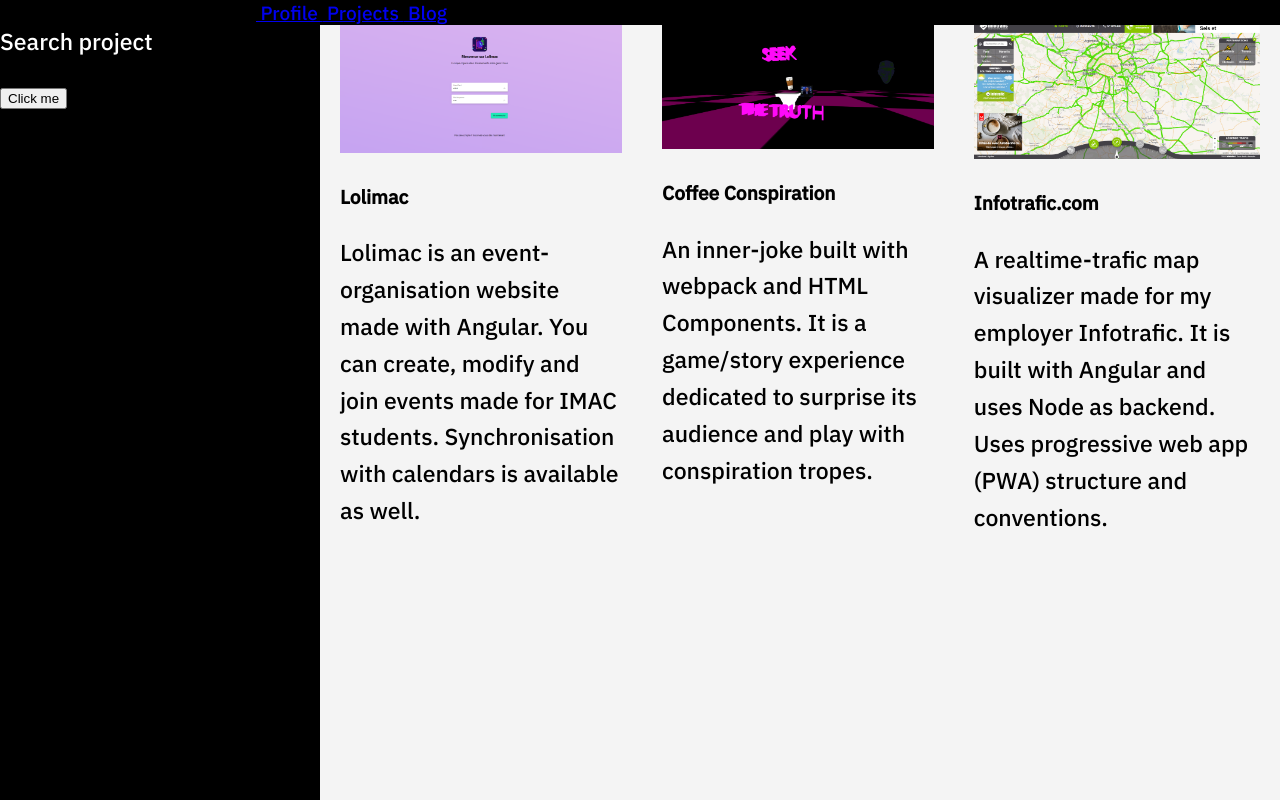
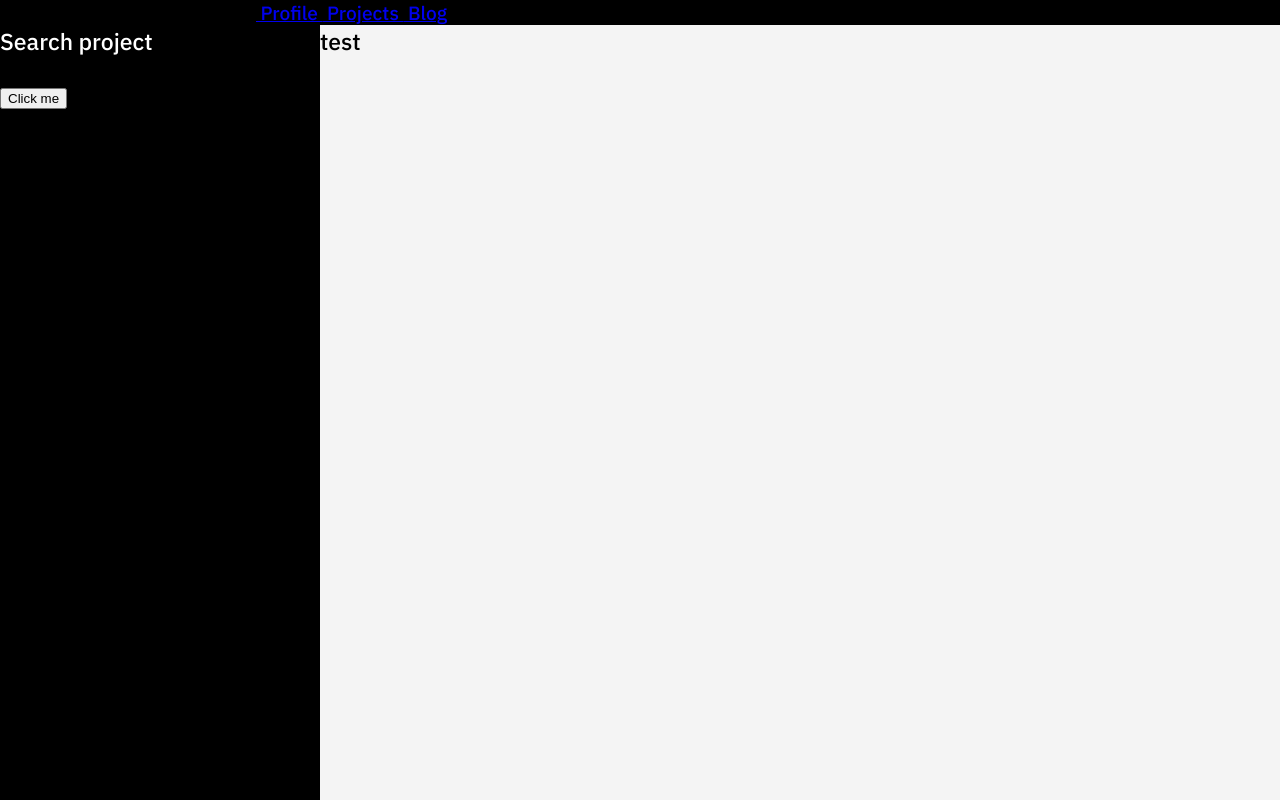
Before and after one commit to guillaume-haerinck/portfolio, a Vue app: page /#/projects in a window 1280 px wide. Both pictures are taken after a click on the button "Click me". Shown: the top 800 px of the page. Built offline with nearby package versions, Linux system fonts and the light colour scheme.

Commit message:
Showof computed property

```diff
--- a/src/views/Projects.vue
+++ b/src/views/Projects.vue
@@ -1,6 +1,10 @@
 <template>
   <div class="projects">
     <ProjectSearch/>
+
+    <p v-for="(tag, index) in temp" :key="index">
+      test
+    </p>
 
     <div class="project-list">
       <Project v-for="(project, index) in projects"
@@ -18,10 +22,10 @@
 
 <script lang="ts">
 import { defineComponent } from 'vue'
-
+import { store } from '@/store'
+import { ProjectCategory, ProjectTag } from '@/store/project-types'
 import Project from '@/components/Project.vue'
 import ProjectSearch from '@/components/ProjectSearch.vue'
-
 import ProjectsData from '@/assets/projects-data.json'
 
 export default defineComponent({
@@ -33,6 +37,11 @@ export default defineComponent({
   data() {
     return {
       projects: ProjectsData
+    }
+  },
+  computed: {
+    temp() {
+      return store.state.projectTags
     }
   }
 });
```
Also changed, not shown: .eslintrc.js.
